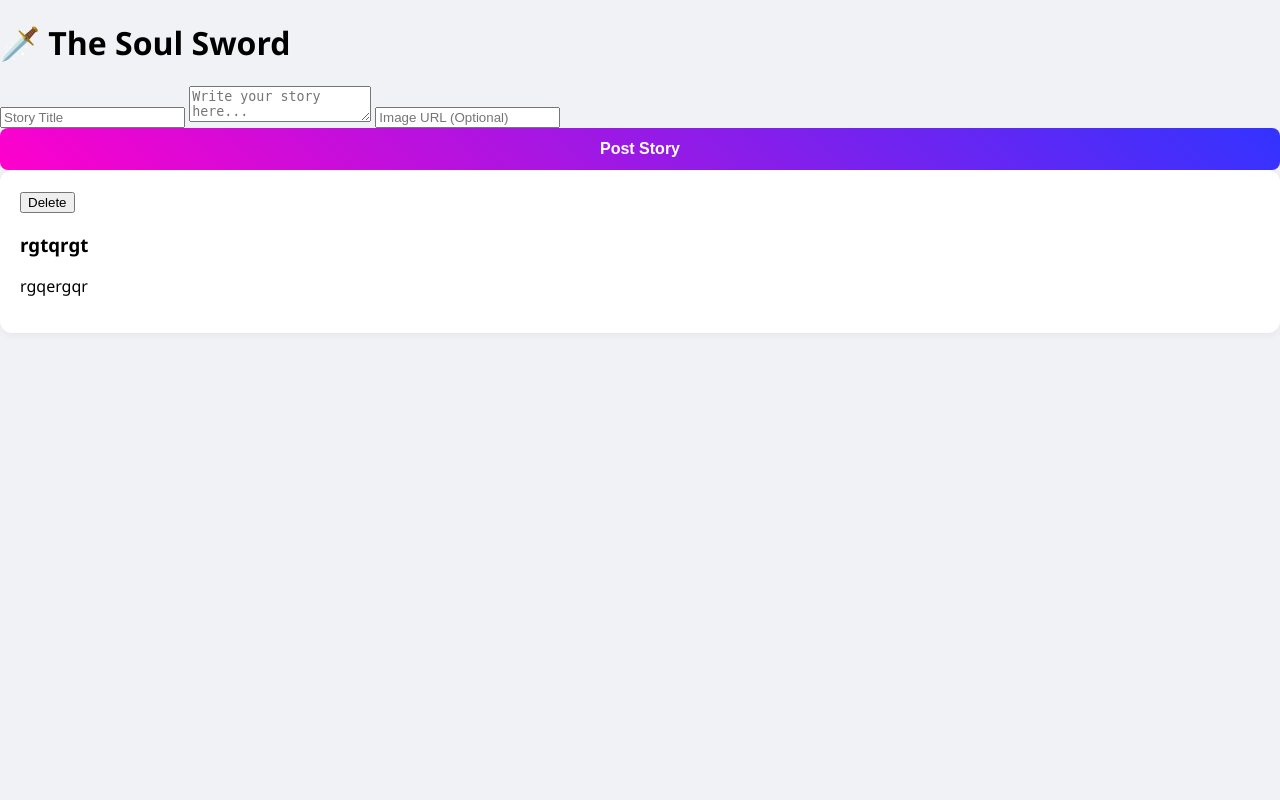
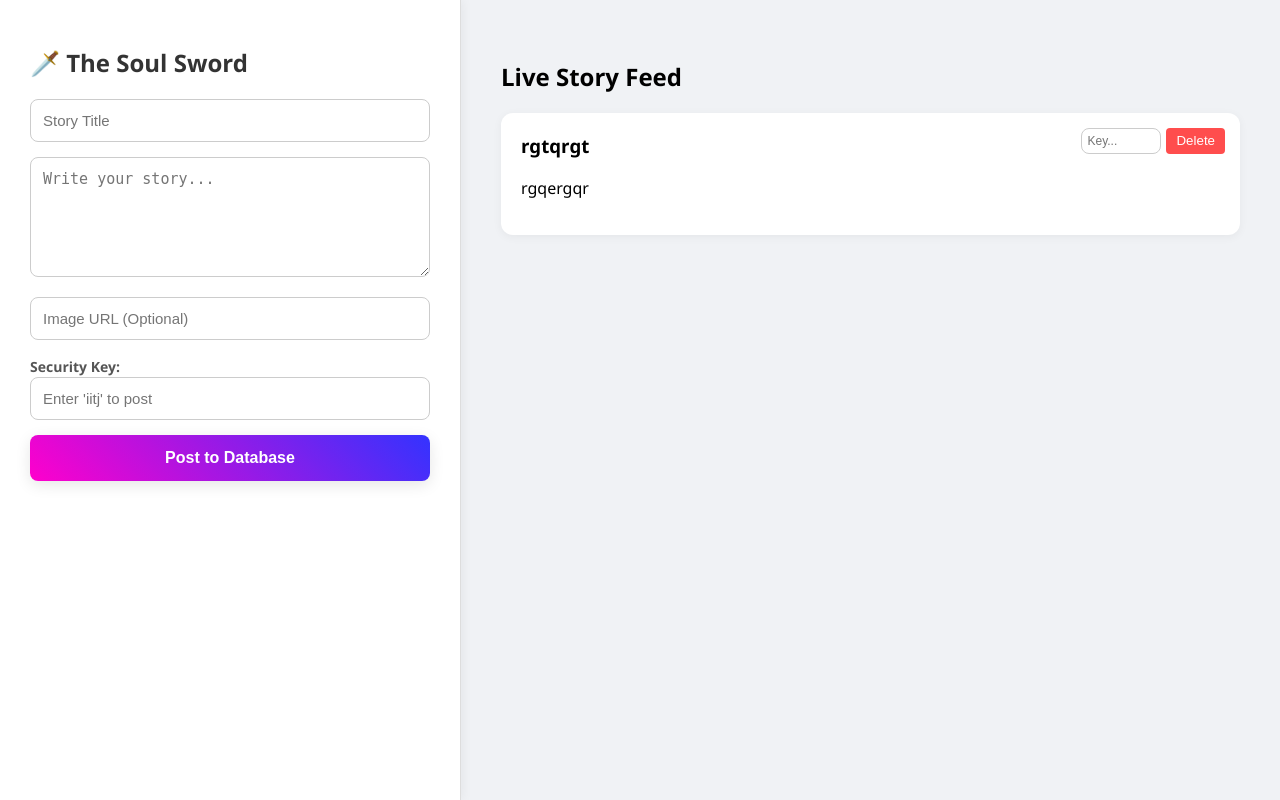
Before and after one commit to lavishpatel76-alt/thesoulsword, a Flask app: page / in a window 1280 px wide. Run offline with Flask 3, Linux system fonts and the light colour scheme.

Commit message:
feat: implement split-screen dashboard and password-protected CRUD operations

```diff
--- a/templates/index.html
+++ b/templates/index.html
@@ -2,91 +2,67 @@
 <html lang="en">
 <head>
     <meta charset="UTF-8">
-    <title>The Soul Sword | Story Creator</title>
+    <meta name="viewport" content="width=device-width, initial-scale=1.0">
+    <title>The Soul Sword | Dashboard</title>
     <style>
-     body {
-    font-family: 'Segoe UI', Tahoma, Geneva, Verdana, sans-serif;
-    background-color: #f0f2f5; margin: 0; padding: 0;
-}
+        body { font-family: 'Segoe UI', sans-serif; margin: 0; background: #f0f2f5; display: flex; height: 100vh; }
 
-/* Side-by-side wrapper */
-.main-wrapper {
-    display: flex;
-    height: 100vh;
-}
+        /* Dashboard Split */
+        .left-panel { width: 400px; background: white; padding: 30px; border-right: 1px solid #ddd; overflow-y: auto; box-shadow: 2px 0 10px rgba(0,0,0,0.05); }
+        .right-panel { flex: 1; padding: 40px; overflow-y: auto; }
 
-/* Left side (Input) */
-.left-panel {
-    flex: 1;
-    padding: 40px;
-    background: white;
-    border-right: 1px solid #ddd;
-    overflow-y: auto;
-}
-
-/* Right side (Output) */
-.right-panel {
-    flex: 1.5;
-    padding: 40px;
-    background: #f8f9fa;
-    overflow-y: auto;
-}
+        h1 { font-size: 24px; color: #333; margin-bottom: 20px; }
+        input, textarea { width: 100%; padding: 12px; margin-bottom: 15px; border: 1px solid #ccc; border-radius: 8px; box-sizing: border-box; font-size: 15px; }
+        textarea { height: 120px; }
 
         /* Colorful Gradient Button */
         #post-btn {
-    width: 100%;
-    padding: 12px;
-    border: none;
-    border-radius: 8px;
-    color: white;
-    font-weight: bold;
-    font-size: 16px;
-    cursor: pointer;
-    background: linear-gradient(45deg, #ff00cc, #3333ff); /* Colorful gradient */
-    transition: transform 0.2s, box-shadow 0.2s;
+            width: 100%; padding: 14px; border: none; border-radius: 8px; color: white;
+            font-weight: bold; font-size: 16px; cursor: pointer;
+            background: linear-gradient(45deg, #ff00cc, #3333ff);
+            box-shadow: 0 4px 15px rgba(0,0,0,0.1);
         }
 
-#post-btn:hover {
-    transform: scale(1.02);
-    box-shadow: 0 4px 15px rgba(0, 0, 0, 0.2);
-}
-
-.story-card {
-    background: white;
-    padding: 20px;
-    border-radius: 12px;
-    margin-bottom: 20px;
-    box-shadow: 0 2px 8px rgba(0,0,0,0.05);
-}
+        /* Story Cards */
+        .story-card { background: white; padding: 20px; border-radius: 12px; margin-bottom: 20px; box-shadow: 0 2px 10px rgba(0,0,0,0.05); position: relative; }
+        .delete-section { position: absolute; top: 15px; right: 15px; display: flex; gap: 5px; }
+        .pass-small { width: 80px; padding: 5px; font-size: 12px; margin: 0; }
+        .del-btn { background: #ff4d4d; color: white; border: none; padding: 5px 10px; border-radius: 4px; cursor: pointer; }
     </style>
 </head>
 <body>
-    <div class="container">
+
+    <div class="left-panel">
         <h1>🗡️ The Soul Sword</h1>
         <form action="/post" method="POST">
             <input type="text" name="story_title" placeholder="Story Title" required>
-            <textarea name="story_content" placeholder="Write your story here..." required></textarea>
+            <textarea name="story_content" placeholder="Write your story..." required></textarea>
             <input type="text" name="story_image" placeholder="Image URL (Optional)">
-            <button id="post-btn" type="submit">Post Story</button>
+
+            <label style="font-weight:bold; font-size: 14px; color: #555;">Security Key:</label>
+            <input type="password" name="admin_pass" placeholder="Enter 'iitj' to post" required>
+
+            <button id="post-btn" type="submit">Post to Database</button>
         </form>
     </div>
 
+    <div class="right-panel">
+        <h2>Live Story Feed</h2>
         <div id="storyFeed">
             {% for story in stories %}
             <div class="story-card">
-            <form action="/delete" method="POST" style="margin: 0;">
+                <form action="/delete" method="POST" class="delete-section">
                     <input type="hidden" name="story_title" value="{{ story.title }}">
-                <button type="submit" class="delete-btn">Delete</button>
+                    <input type="password" name="admin_pass" class="pass-small" placeholder="Key..." required>
+                    <button type="submit" class="del-btn">Delete</button>
                 </form>
-
-            <h3>{{ story.title }}</h3>
+                <h3 style="margin-top:0;">{{ story.title }}</h3>
                 <p>{{ story.content }}</p>
-
-            {% if story.image and story.image != "" %}
-                <img src="{{ story.image }}" style="width:100%; border-radius: 8px; margin-top: 10px;">
-            {% endif %}
+                {% if story.image %}<img src="{{ story.image }}" style="width:100%; border-radius: 8px;">{% endif %}
             </div>
             {% endfor %}
         </div>
+    </div>
+
 </body>
 </html>
```
Lines whose indentation alone changed are shown as unchanged.
